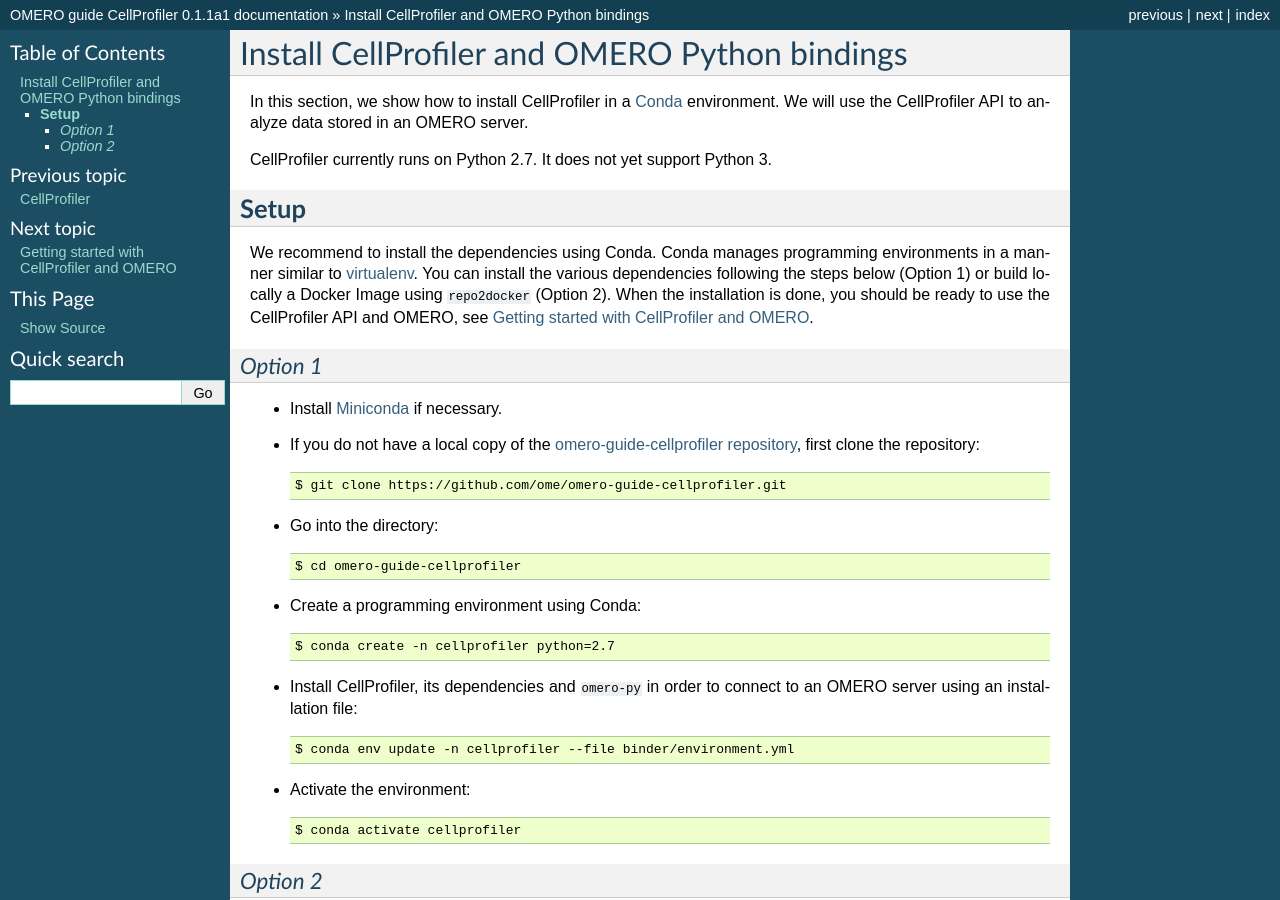
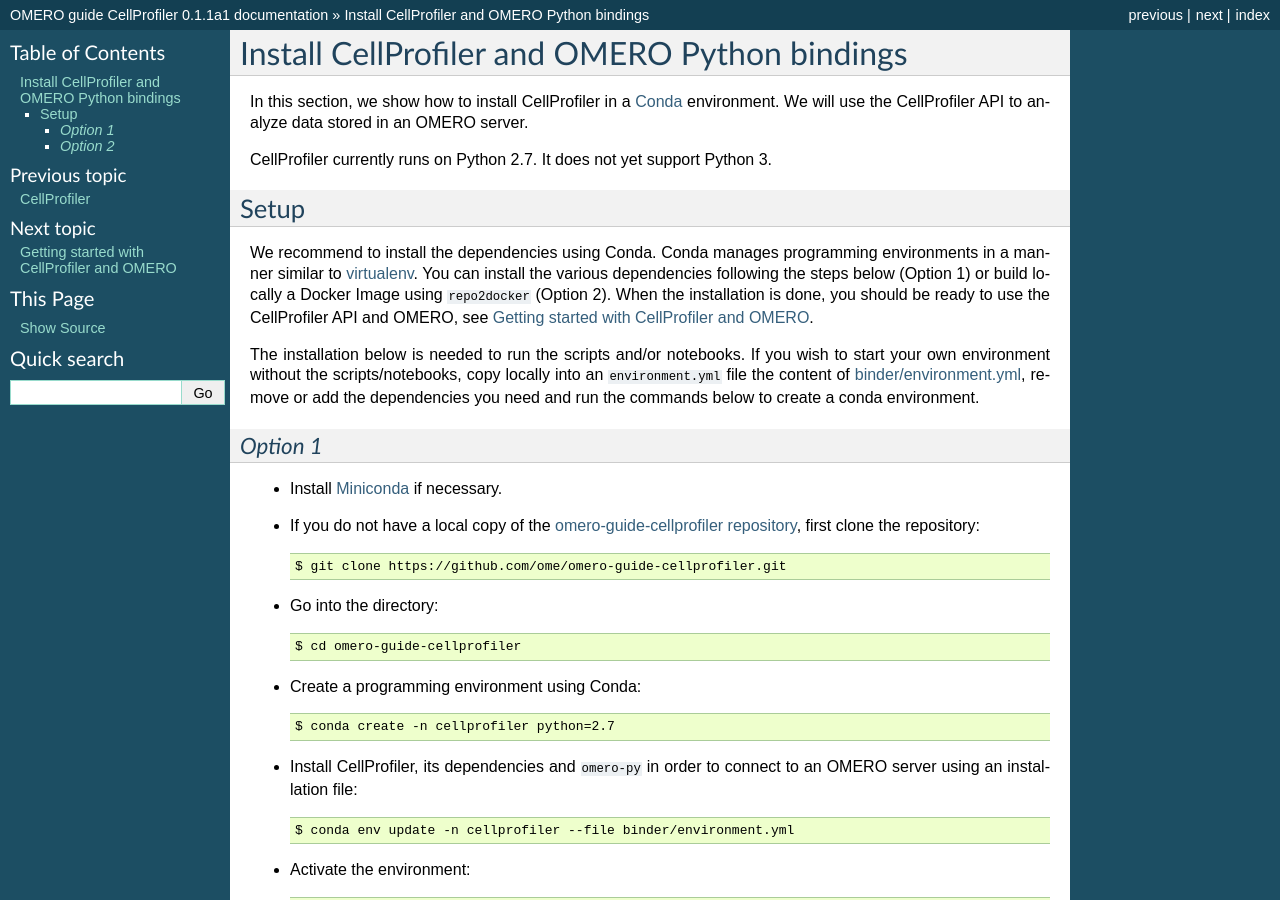
Before and after one commit to ome/omero-guide-cellprofiler, a Sphinx documentation site: the page built from docs/setup.rst, in a window 1280 px wide and 900 px high. Built offline with Sphinx 7.4.7, drawn with Linux system fonts in a browser that asks for light colours.

Commit message:
clarify setup

```diff
--- a/docs/setup.rst
+++ b/docs/setup.rst
@@ -7,14 +7,17 @@
 CellProfiler currently runs on Python 2.7. It does not yet support Python 3.
 
 
-**Setup**
----------
+Setup
+-----
 
 We recommend to install the dependencies using Conda.
 Conda manages programming environments in a manner similar to
 `virtualenv <https://virtualenv.pypa.io/en/stable/>`_.
 You can install the various dependencies following the steps below (Option 1) or build locally a Docker Image
 using ``repo2docker`` (Option 2). When the installation is done, you should be ready to use the CellProfiler API and OMERO, see :doc:`gettingstarted`.
+
+The installation below is needed to run the scripts and/or notebooks. If you wish to start your own environment without the scripts/notebooks, copy locally into an ``environment.yml`` file the content of
+`binder/environment.yml <https://raw.githubusercontent.com/ome/omero-guide-cellprofiler/master/binder/environment.yml>`_, remove or add the dependencies you need and run the commands below to create a conda environment.
 
 *Option 1*
 ~~~~~~~~~~
```
